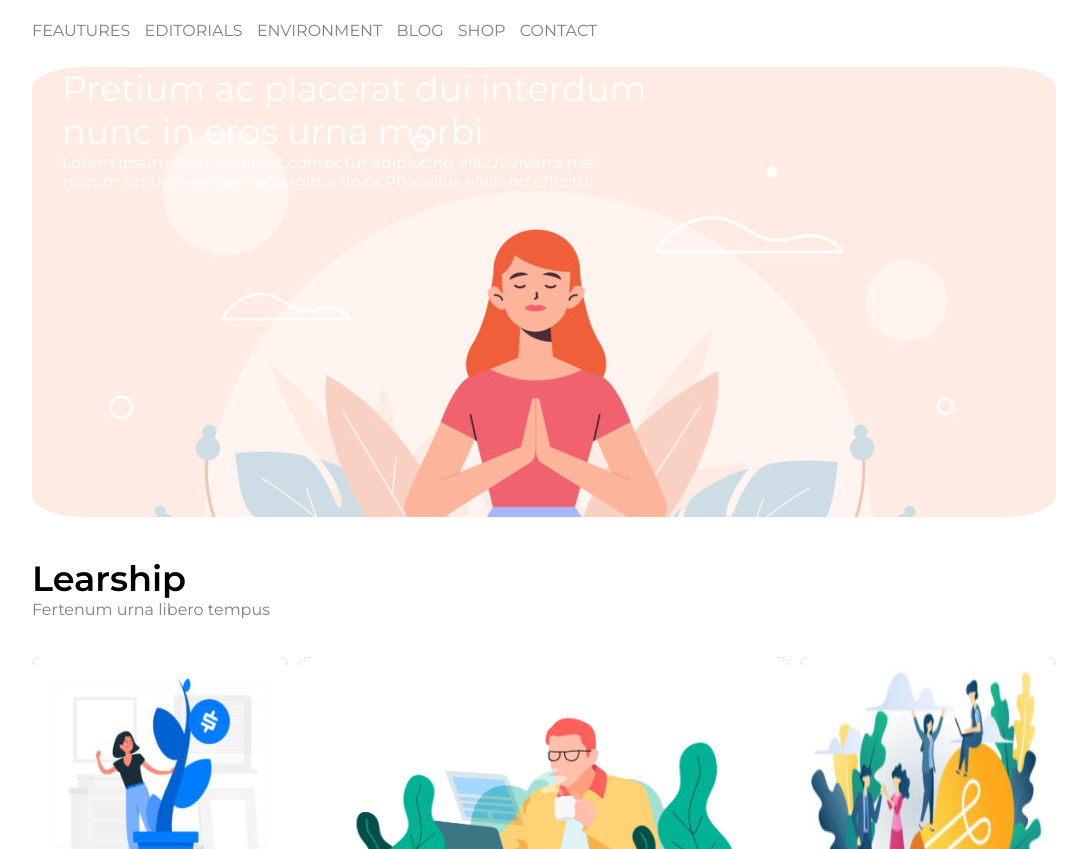
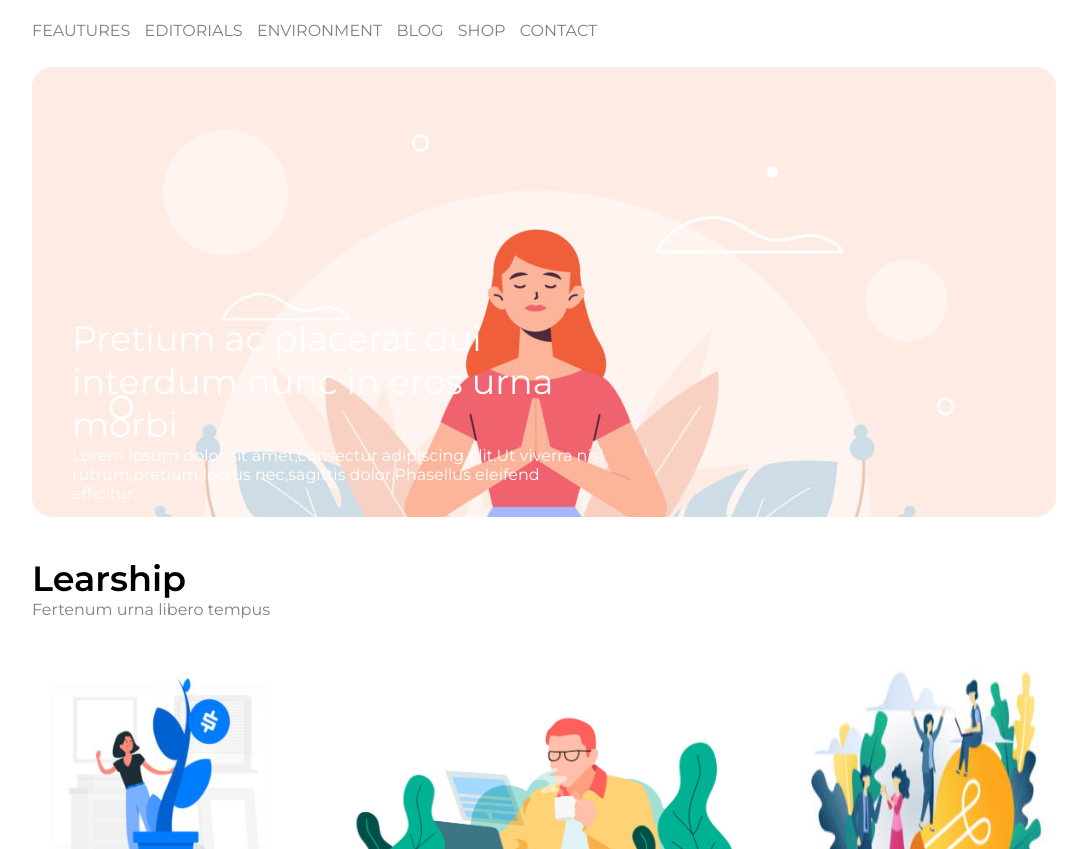
Before and after one commit to artemisia000/htmlcss-wp, a plain HTML site: page index.html in a window 1280 px wide. Shown: the part 103-952 px from the top of the page, without its empty margins (96-1183 px from the left). Drawn offline with Linux system fonts and the light colour scheme.

Commit message:
altre modifiche

```diff
--- a/index.html
+++ b/index.html
@@ -59,7 +59,7 @@
 
         <section class="mb-20">
             <h2 class="title-table">Learship</h2>
-            <span>Fertenum urna libero tempus</span>
+            <div> Fertenum urna libero tempus </div>
         </section>
 
         <aside class="tab1 mb-20">
--- a/style.css
+++ b/style.css
@@ -57,7 +57,7 @@ main{
     background-size: 100%;
     height: 450px;
     width: 100%;
-    border-radius: 5%;
+    border-radius: 20px;
     color:#fff;
 }
 
@@ -65,9 +65,9 @@ main{
 .text {
     position: absolute;
     z-index: 1;
-    width: 50%;
-    padding-bottom: 30px;
-    padding-left: 30px;
+    width: 45%;
+    padding-top: 250px;
+    padding-left: 40px;
 }
 
 h2{
@@ -147,8 +147,7 @@ section{
  .img1{
      width: 100%;
      height: 40%;
-     border-radius: 3%;
-     background-color: gray;
+     border-radius: 20px;
 
  }
 
```
